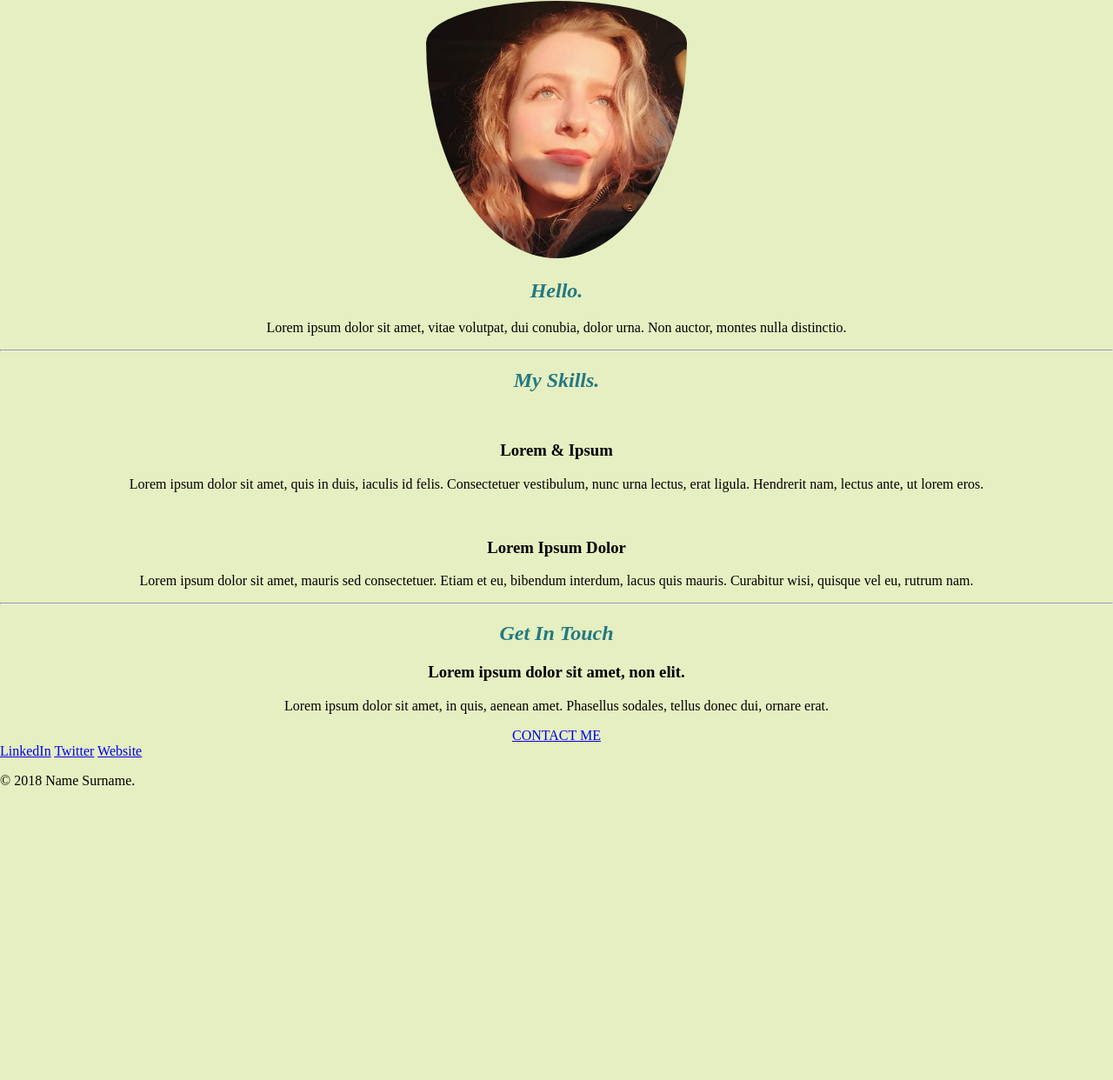
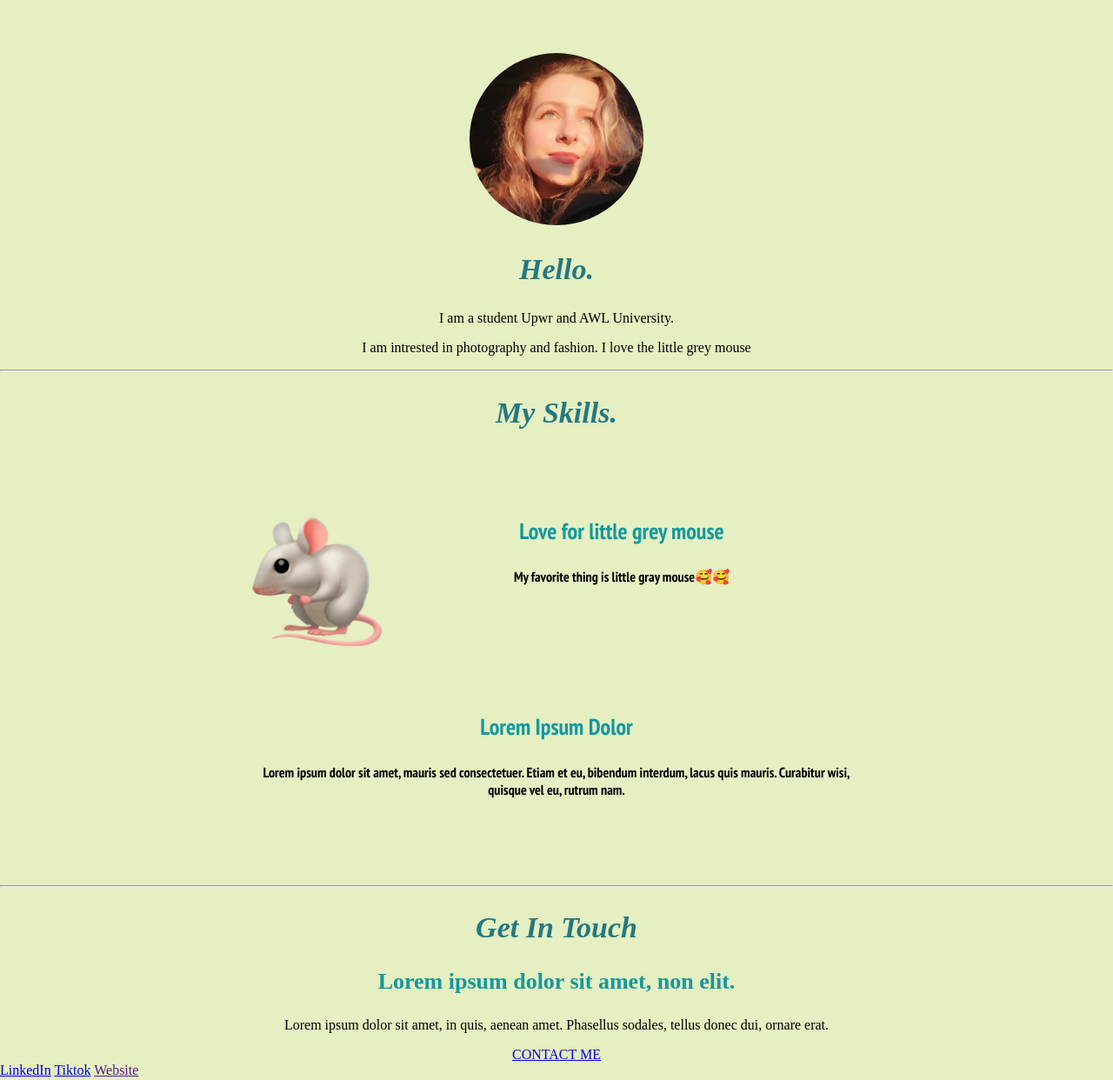
Before and after one commit to damian-andrzej/julia, a plain HTML site: page index.html in a window 1280 px wide. Shown: the part 795-2037 px from the top of the page at 87% size. Before the commit the page ends 1718 px from the top, so only its background shows below. Drawn offline with Linux system fonts and the light colour scheme.

Commit message:
Add files via upload

```diff
--- a/index.html
+++ b/index.html
@@ -5,6 +5,9 @@
     <title>Damian Andrzej</title>
     <link rel="stylesheet" href="styles.css">
     <link rel="shortcut icon" href="favicon.ico">
+    <link rel="preconnect" href="https://fonts.googleapis.com">
+<link rel="preconnect" href="https://fonts.gstatic.com" crossorigin>
+<link href="https://fonts.googleapis.com/css2?family=PT+Sans+Narrow:wght@700&family=Sacramento&display=swap" rel="stylesheet">
     <link rel="preconnect" href="https://fonts.googleapis.com">
 <link rel="preconnect" href="https://fonts.gstatic.com" crossorigin>
 <link href="https://fonts.googleapis.com/css2?family=Sacramento&display=swap" rel="stylesheet">
@@ -22,15 +25,17 @@
   <div class="profile">
     <img class="kwiat_photo" src="images/photo2.jpeg" alt="kwiat">
     <h2>Hello.</h2>
-    <p>Lorem ipsum dolor sit amet, vitae volutpat, dui conubia, dolor urna. Non auctor, montes nulla distinctio.</p>
+    <p>I am a student Upwr and AWL University.</p>
+    <p>I am intrested in photography and fashion. I love the little grey mouse</p>
   </div>
   <hr>
+  <h2>My Skills.</h2>
   <div class="skills">
-    <h2>My Skills.</h2>
+
     <div class="skill-row">
-      <img class="" src="" alt="">
-      <h3>Lorem & Ipsum</h3>
-      <p>Lorem ipsum dolor sit amet, quis in duis, iaculis id felis. Consectetuer vestibulum, nunc urna lectus, erat ligula. Hendrerit nam, lectus ante, ut lorem eros.</p>
+      <img class="mouse" src="images/mysz.png" alt="">
+      <h3>Love for little grey mouse</h3>
+      <p>My favorite thing is little gray mouse🥰🥰</p>
     </div>
     <div class="skill-row">
       <img class="" src="" alt="">
@@ -50,9 +55,9 @@
 
 <div class="bottom-container">
   <a class="footer-link" href="https://www.linkedin.com/">LinkedIn</a>
-  <a class="footer-link" href="https://twitter.com/">Twitter</a>
-  <a class="footer-link" href="https://www.appbrewery.co/">Website</a>
-  <p>© 2018 Name Surname.</p>
+  <a class="footer-link" href="https://"">Tiktok</a>
+  <a class="footer-link" href="">Website</a>
+  <p>©Damianus_Designer</p>
 </div>
 
     </div>
--- a/styles.css
+++ b/styles.css
@@ -11,7 +11,12 @@ h1{
 h2{
   font-family: 'Times New Roman';
   font-style: italic;
+  font-size: 34px;
   color: #247881;
+}
+h3{
+color:#11999E;
+font-size: 26px;
 }
 #topdiv{
   background-color:#E5EFC1;
@@ -26,17 +31,31 @@ h2{
   padding-top: 60px;
 
 }
+.skills{
+  margin-top: 100px;
+}
+.skill-row{
+  font-family: 'PT Sans Narrow', sans-serif;
+  width: 700px;
+  margin-left: auto;
+  margin-right: auto;
+  margin-bottom: 100px;
+}
+.mouse{
+  float:left;
+  width: 150px;
+}
 .photo{
   height: 300px;
 }
 .kwiat_photo{
-  padding-top: 200px;
-  width: 300px;
+  margin-top: 250px;
+  width: 200px;
   border-radius: 50%
 }
 .cloud{
   position: absolute;
-  left:980px;
+  left:950px;
 }
 .cloud2{
   position: absolute;
@@ -51,7 +70,8 @@ text-align: center;
 }
 .mountain{
   position: absolute;
-  left: 540px;
+  left: 520px;
+  top: 340px;
 }
 .box{
   width: 200px;
```
